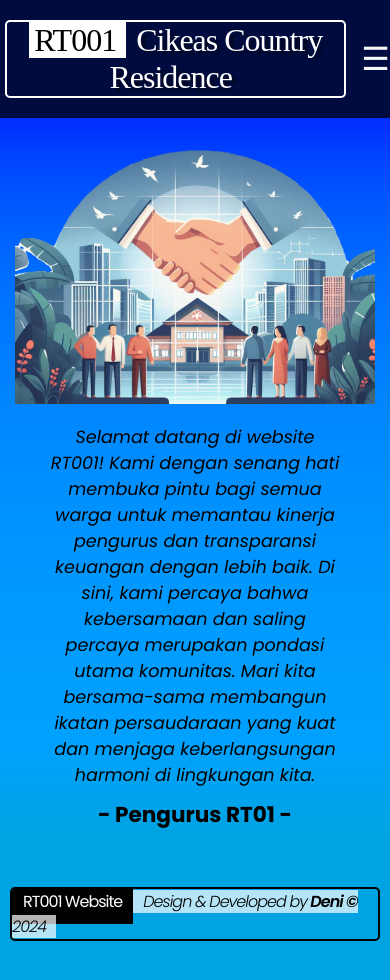
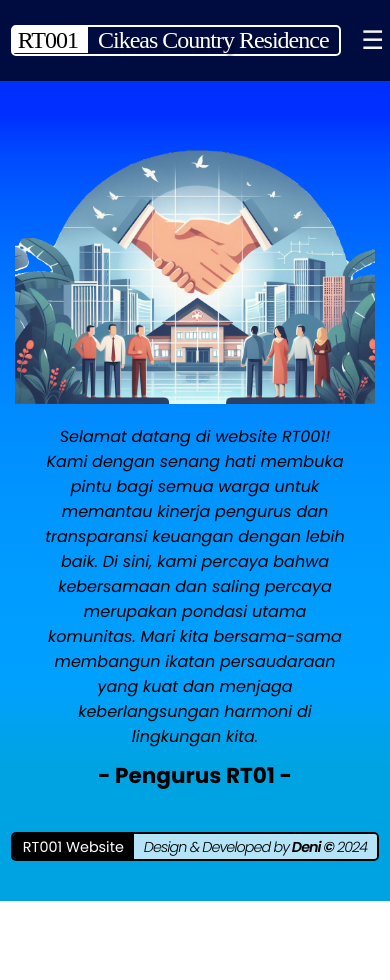
Before and after one commit to dniherdiana/rt01, a React (Vite) app: page /#/ in a window 390 px wide. After the commit the page ends 901 px from the top, so only its background shows below. Built offline with nearby package versions, Linux system fonts and the light colour scheme; a web font is replaced by a local one.

Commit message:
fixes responsive screen

```diff
--- a/src/components/Footer/footer.css
+++ b/src/components/Footer/footer.css
@@ -1,9 +1,6 @@
 footer {
-  font-size: 1.2rem;
   font-family: poppins;
   font-weight: 300;
-  height: 150px;
-  padding: 40px 0;
 }
 
 #footer-style {
@@ -14,8 +11,9 @@ footer {
 
 .design-text {
   background: rgba(255, 255, 255, 0.705);
-  padding: 0 10px;
+  padding: 5px 10px;
   font-style: italic;
+  font-size: 1.2rem;
   letter-spacing: -1px;
 }
 
@@ -28,38 +26,15 @@ footer {
   color: white;
   padding: 11px;
   font-weight: 400;
+  font-size: 1.2rem;
 }
 
-@media only screen and (max-width: 799px) {
-  footer {
-    font-size: .8 rem;
-    letter-spacing: -1px;
-    margin: 0 10px;
+@media only screen and (min-width: 300px) and (max-width: 486px) {
+
+  .design-text,
+  .footer-text {
+    font-size: .9rem;
+    letter-spacing: -1;
+    padding: 10px;
   }
 }
-
-@media only screen and (min-width: 300px) {
-  footer {
-    font-size: 1rem;
-  }
-}
-
-/* @media (min-width: 360px) and (max-width: 430px) {
-  footer {
-    font-size: .9rem;
-    letter-spacing: -1px;
-  }
-}
-
-@media (max-width: 767px) {
-  footer {
-    font-size: 1rem;
-  }
-}
-
-@media (min-width: 768px) and (max-width: 1114px) {
-  footer {
-    font-size: 1.5rem;
-    margin-top: 200px;
-  }
-} */
--- a/src/components/Header/header.css
+++ b/src/components/Header/header.css
@@ -88,15 +88,16 @@ nav li a:hover {
   display: none;
 }
 
-@media only screen and (max-width:880px) {
+@media only screen and (min-width: 300px) and (max-width: 880px) {
   #header {
     display: grid;
     text-align: center;
     justify-content: stretch;
+    padding: 20px 0;
   }
 
   #header-logo h1 {
-    font-size: 2rem;
+    font-size: 1.5rem;
   }
 
   .logo-hideMenu {
@@ -116,7 +117,7 @@ nav li a:hover {
 
   .burger-menu ul {
     display: grid;
-    padding: 50px;
+    padding: 50px 0;
   }
 
   .burger-menu .dropdown-content {
@@ -131,14 +132,14 @@ nav li a:hover {
 
   .dropdown>:link,
   nav ul li>:link {
-    font-weight: 600
+    font-weight: 400
   }
 
   .hide-menu {
     display: block;
     color: whitesmoke;
     transition: all 0.3s ease-in-out;
-    font-size: 2rem;
+    font-size: 1.6rem;
   }
 
   .nav-wrapper {
@@ -149,84 +150,3 @@ nav li a:hover {
     display: block;
   }
 }
-
-/* @media only screen and (min-width: 800px) {
-  #header {
-    display: flex;
-    flex-direction: row;
-    padding: 20px 0;
-    margin: 0 auto;
-  }
-} */
-
-/* @media (min-width: 330px) and (max-width: 430px) {
-  #header {
-    background-color: rgba(0, 0, 0, 0.800);
-    display: flex;
-    flex-direction: column;
-    margin: 0 auto;
-    transition: 0.8s;
-  }
-
-  #header-logo .header-logo {
-    font-size: 1.8rem;
-  }
-
-  .navbar ul a {
-    padding: 0 4px;
-  }
-
-  .dropdown a,
-  .navbar a {
-    font-size: 1rem;
-  }
-
-  .dropdown:hover .dropdown-content {
-    background-color: rgba(0, 0, 0, 0.800);
-    text-align: center;
-  }
-} */
-
-/* @media (min-width: 431px) and (max-width: 767px) {
-
-  #header {
-    background-color: rgba(0, 0, 0, 0.800);
-    display: flex;
-    flex-direction: column;
-    padding: 20px 0;
-    margin: 0 auto;
-    height: 130px;
-    transition: 0.8s;
-  }
-
-  .navbar a,
-  .dropdown a {
-    font-size: 1.1rem;
-    letter-spacing: -1px;
-  }
-
-  .dropdown:hover .dropdown-content {
-    background-color: rgba(0, 0, 0, 0.800);
-    margin-top: 1px;
-    text-align: center;
-  }
-}
-
-
-@media (min-width: 768px) and (max-width: 1114px) {
-  #header {
-    background-color: rgba(0, 0, 0, 0.800);
-    display: flex;
-    flex-direction: column;
-    padding: 20px 0;
-    margin: 0 auto;
-    height: 122px;
-    transition: 0.8s;
-  }
-
-  .dropdown:hover .dropdown-content {
-    background-color: rgba(0, 0, 0, 0.800);
-
-    text-align: center;
-  }
-} */
--- a/src/components/LoginForm/loginForm.css
+++ b/src/components/LoginForm/loginForm.css
@@ -57,7 +57,6 @@ input {
   color: black;
 }
 
-
 #login-button {
   padding: 5px 20px;
   border-radius: 15px;
@@ -67,5 +66,10 @@ input {
 
 #login-button:hover {
   background-color: #ffffff;
-  /* color: rgb(0, 0, 0); */
 }
+
+@media only screen and (min-width: 300px) and (max-width: 486px) {
+  #form-fieldset {
+    width: 2vw;
+  }
+}
--- a/src/pages/Beranda/beranda.css
+++ b/src/pages/Beranda/beranda.css
@@ -3,23 +3,23 @@
   flex-direction: column;
   padding-top: 100px;
   margin: auto;
-  height: 85vh;
+  height: 89vh;
 }
 
 .image-container img {
   display: block;
-  min-width: 50%;
-  min-height: 50%;
+  min-width: 40%;
+  min-height: 40%;
   margin-left: auto;
   margin-right: auto;
-  padding: 59px 0;
+  padding: 75px 0;
 }
 
 .welcome-text {
   font-size: 1.4rem;
   color: black;
   font-style: italic;
-  padding: 0 50px;
+  padding: 0 80px;
   text-align: center;
   font-family: 'poppins', Courier, monospace;
 }
@@ -34,7 +34,6 @@
 @media screen and (max-width: 880px) {
   .image-container img {
     padding: 0 15px;
-    /* height: 225px; */
     width: 100%;
     margin-bottom: 20px;
   }
@@ -46,8 +45,9 @@
   }
 
   .welcome-text {
-    font-size: 1.1rem;
+    font-size: 1rem;
     color: black;
+    padding: 0 45px;
   }
 
   .pengurus-text {
--- a/src/pages/Galeri/Galeri.jsx
+++ b/src/pages/Galeri/Galeri.jsx
@@ -1,5 +1,5 @@
 import Header from "../../components/Header/Header";
-import Footer from "../../components/Footer/Footer";
+// import Footer from "../../components/Footer/Footer";
 import UnderConstruction from "../../assets/images/under-construction.jpeg";
 import "./galeri.css";
 
@@ -10,7 +10,7 @@ export default function Galeri() {
       <figure className="img">
         <img src={UnderConstruction} alt="unavailable" />
       </figure>
-      <Footer />
+      {/* <Footer /> */}
     </div>
   );
 }
```
Also changed, not shown: 5 other files (tests, documents, lock files or other folders).
